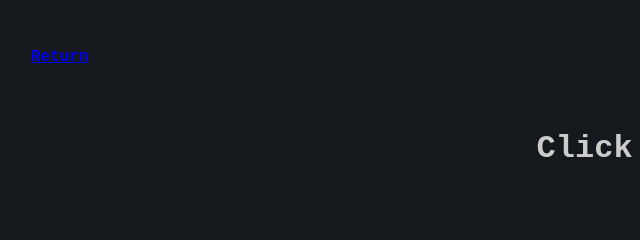
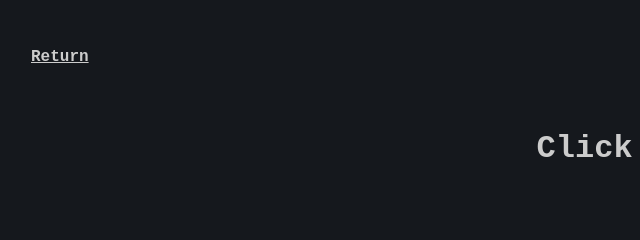
Before and after one commit to kkemmere/ClickMe-App, a plain HTML site: page index.html in a window 1280 px wide. Shown: the top 240 px of the page, 17-657 px from the left. Drawn offline with Linux system fonts and the light colour scheme.

Commit message:
Add files via upload

```diff
--- a/index.css
+++ b/index.css
@@ -9,6 +9,10 @@ body {
 h1 {
     text-align: center;
     margin-top: 64px;
+}
+
+.link {
+    color: #ccc;
 }
 
 .background-div {
```
